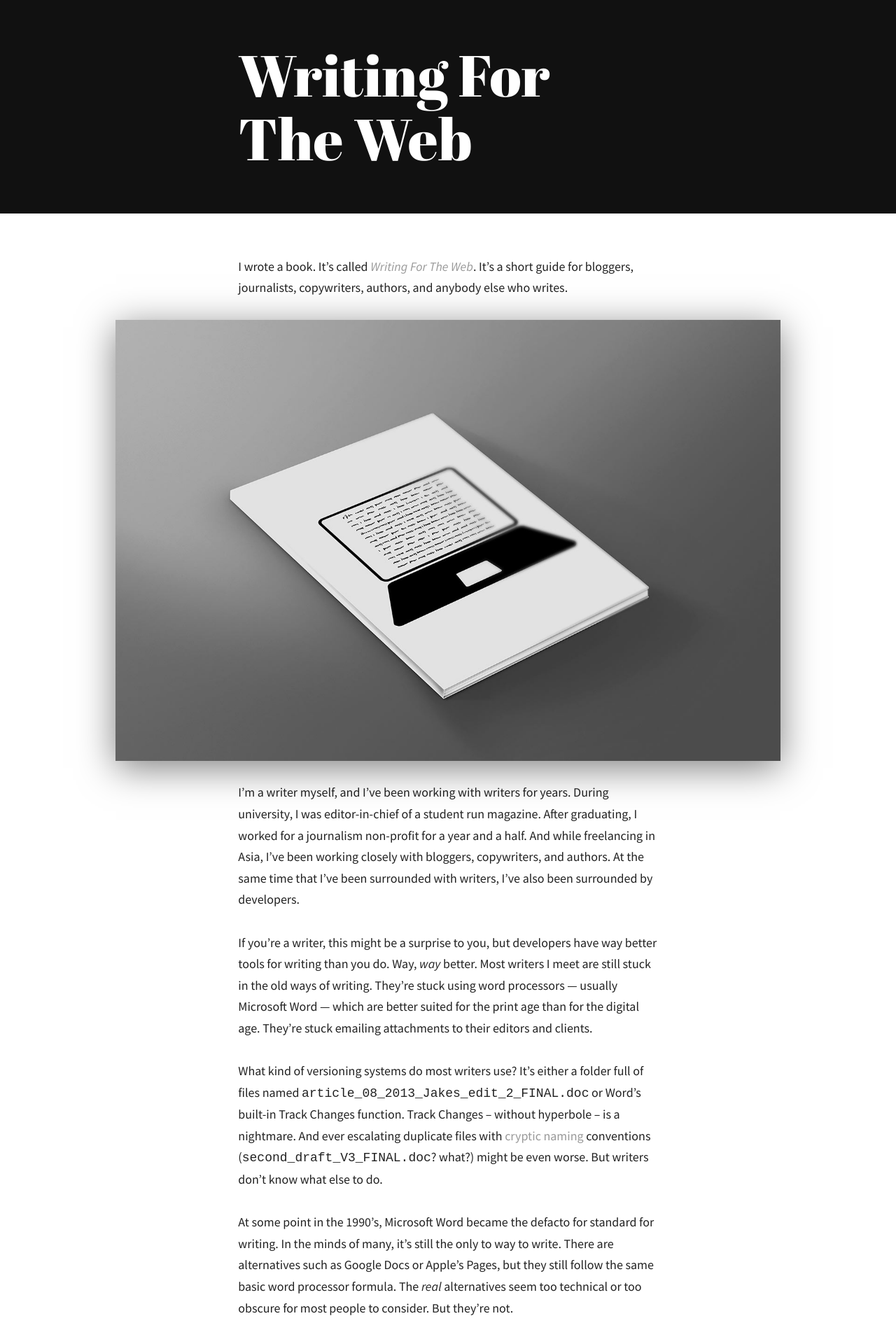
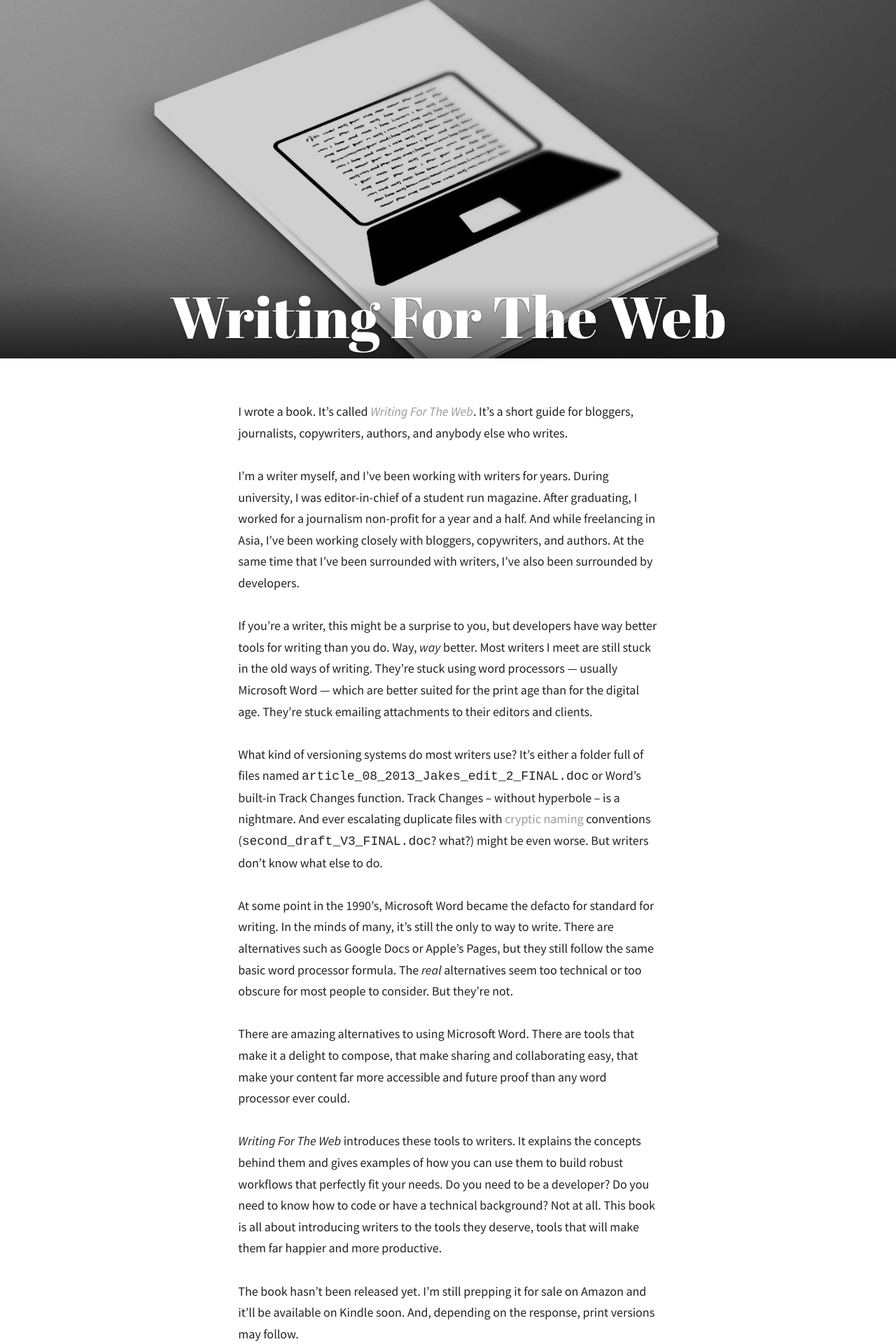
Before and after one commit to moyer/moyer.github.com, a Jekyll site: the page built from _posts/2013-08-01-writing-for-the-web-announcement.md, in a window 1280 px wide. Shown: the top 1920 px of the page at 70% size. Built offline with Jekyll 4.4.1, drawn with Linux system fonts in a browser that asks for light colours; Markdown is read by kramdown in place of the engine named in the settings.

Commit message:
updates Writing For The Web Announcement post to use a cover

```diff
--- a/_posts/2013-08-01-writing-for-the-web-announcement.md
+++ b/_posts/2013-08-01-writing-for-the-web-announcement.md
@@ -1,12 +1,11 @@
 ---
-layout: post
+layout: post-cover
 title: Writing For The Web
 date: 2013-08-01
+image: 2013-08-01-writing-for-the-web-announcement-book-mock.jpg
 ---
 
 I wrote a book. It's called [*Writing For The Web*](http://writingfortheweb.co). It's a short guide for bloggers, journalists, copywriters, authors, and anybody else who writes.
-
-<a href="http://writingfortheweb.co"><img class="img-wide big-box-shadow" src="/assets/2013-08-01-writing-for-the-web-announcement-book-mock.jpg" alt="Writing For The Web"></a>
 
 I'm a writer myself, and I've been working with writers for years. During university, I was editor-in-chief of a student run magazine. After graduating, I worked for a journalism non-profit for a year and a half.  And while freelancing in Asia, I've been working closely with bloggers, copywriters, and authors. At the same time that I've been surrounded with writers, I've also been surrounded by developers.
 
```
Also changed, not shown: assets/2013-08-01-writing-for-the-web-announcement-book-mock.jpg.
